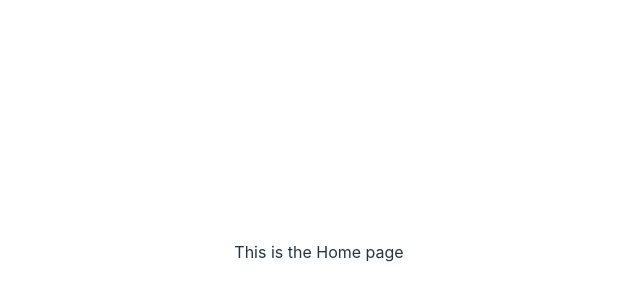
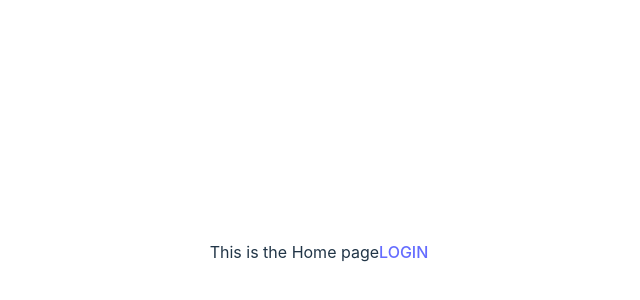
Before and after one commit to SarahNsereko/dsc-ucu-community, a React (Vite) app: page / in a window 1280 px wide. Shown: the part 148-448 px from the top of the page, without its empty margins (321-961 px from the left). Built offline with nearby package versions, Linux system fonts and the light colour scheme.

Commit message:
Pagelink to login from home

```diff
--- a/src/App.jsx
+++ b/src/App.jsx
@@ -4,13 +4,13 @@
 import Login  from './pages/Login/Login'
 import Home from './pages/Home/Home'
 import './App.css'
-import { BrowserRouter, Route,Routes } from 'react-router-dom';
+import { BrowserRouter as Router, Route,Routes } from 'react-router-dom';
 
 
 function App() {
 
   return (
-    <BrowserRouter>
+    <Router>
     <Routes>
       <Route exact path='/' element={<Home/>}/>
 
@@ -19,7 +19,7 @@
         <Route path='/dashboard' element={<Dashboard/>} />
 
     </Routes>
-  </BrowserRouter>
+  </Router>
   )
 }
 
--- a/src/pages/Home/Home.jsx
+++ b/src/pages/Home/Home.jsx
@@ -1,10 +1,12 @@
 import React from "react";
-
+import { Link } from "react-router-dom";
 
 function Home() {
+
   return (
     <div>
     This is the Home page
+    <Link to='/login' >LOGIN</Link>
     </div>
   );
 }
```
